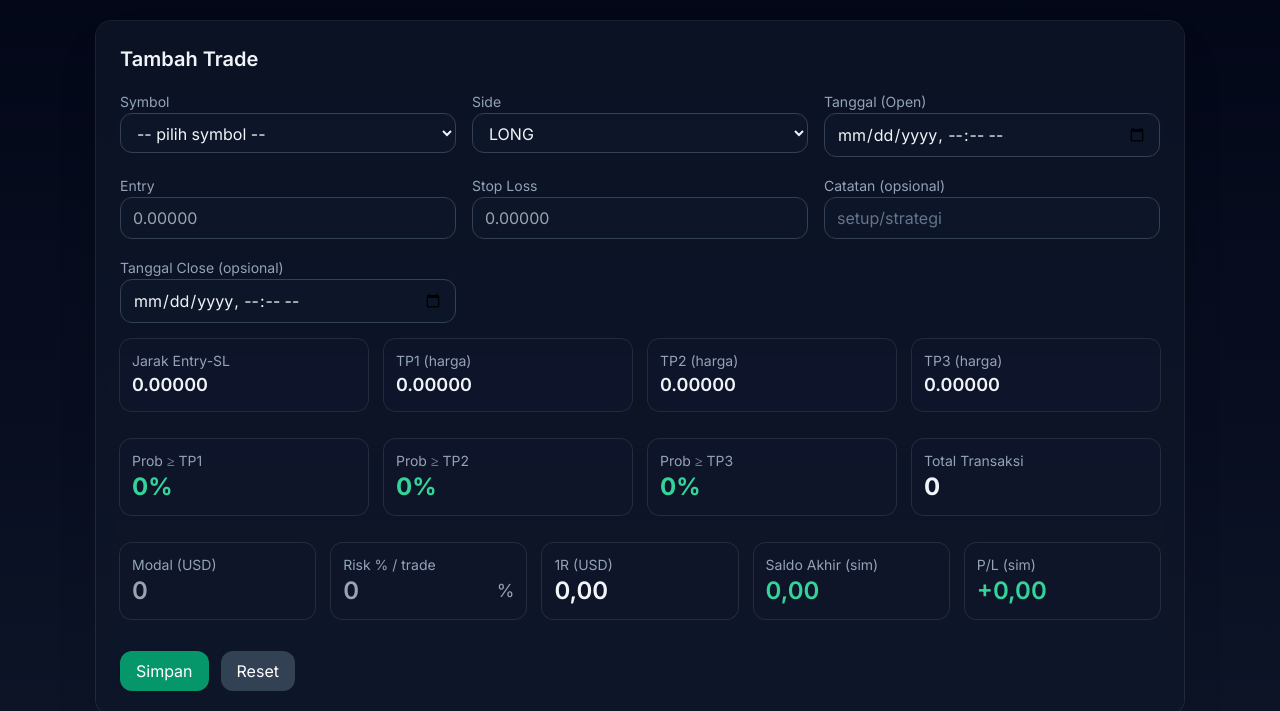
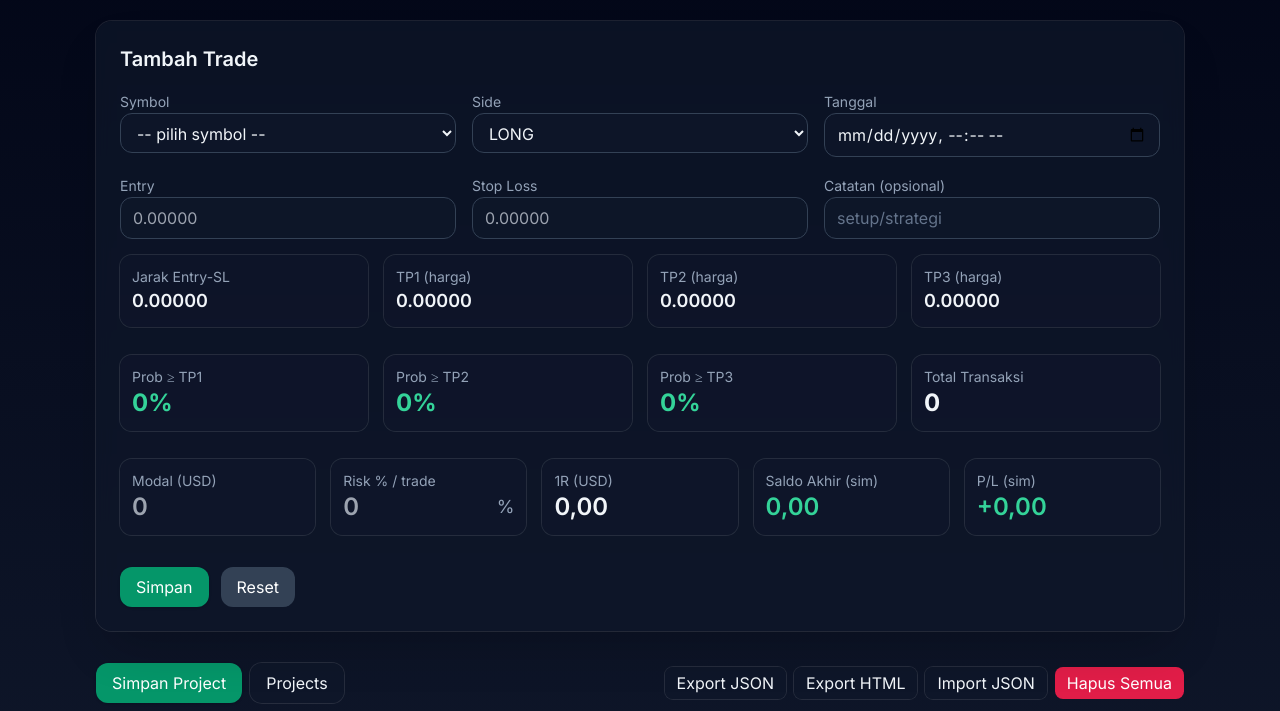
Before and after one commit to nursidikimohamad2-jpg/Journal-Trading, a plain HTML site: page index.html in a window 1280 px wide. Shown: the part 71-782 px from the top of the page. Drawn offline with nearby package versions, Linux system fonts and the light colour scheme.

Commit message:
Update index.html

```diff
--- a/index.html
+++ b/index.html
@@ -8,6 +8,7 @@
   <script src="https://cdn.tailwindcss.com"></script>
   <style>
     body{font-family:Inter,ui-sans-serif,system-ui}
+    /* hilangkan spin input number */
     input[type=number]::-webkit-outer-spin-button,
     input[type=number]::-webkit-inner-spin-button{ -webkit-appearance: none; margin:0 }
     input[type=number]{ -moz-appearance:textfield }
@@ -24,7 +25,7 @@
       <form id="tradeForm" class="grid grid-cols-1 md:grid-cols-3 gap-4">
         <div>
           <label class="text-sm text-slate-400">Symbol</label>
-          <input id="symbol" name="symbol" placeholder="XAUUSD"
+          <input name="symbol" placeholder="XAUUSD"
                  class="w-full bg-slate-900/70 border border-slate-700 rounded-xl px-3 py-2 placeholder-slate-500 focus:outline-none focus:ring-2 focus:ring-emerald-500/50 focus:border-emerald-500" />
         </div>
         <div>
@@ -35,7 +36,7 @@
           </select>
         </div>
         <div>
-          <label class="text-sm text-slate-400">Tanggal (Open)</label>
+          <label class="text-sm text-slate-400">Tanggal</label>
           <input type="datetime-local" name="setup_date"
                  class="w-full bg-slate-900/70 border border-slate-700 rounded-xl px-3 py-2 focus:outline-none focus:ring-2 focus:ring-emerald-500/50 focus:border-emerald-500" />
         </div>
@@ -54,15 +55,6 @@
           <label class="text-sm text-slate-400">Catatan (opsional)</label>
           <input name="note" placeholder="setup/strategi"
                  class="w-full bg-slate-900/70 border border-slate-700 rounded-xl px-3 py-2 placeholder-slate-500 focus:outline-none focus:ring-2 focus:ring-emerald-500/50 focus:border-emerald-500" />
-        </div>
-
-        <!-- NEW: tanggal close (opsional) -->
-        <div class="md:col-span-3 grid grid-cols-1 md:grid-cols-3 gap-4">
-          <div>
-            <label class="text-sm text-slate-400">Tanggal Close (opsional)</label>
-            <input type="datetime-local" name="close_date"
-                   class="w-full bg-slate-900/70 border border-slate-700 rounded-xl px-3 py-2 focus:outline-none focus:ring-2 focus:ring-emerald-500/50 focus:border-emerald-500" />
-          </div>
         </div>
 
         <!-- preview harga -->
@@ -144,11 +136,13 @@
     <!-- ===== Daftar + Toolbar bawah ===== -->
     <section>
       <div class="flex flex-wrap items-center gap-2 mb-3">
+        <!-- Simpan langsung ke project aktif -->
         <button id="saveToActiveBtn"
                 class="bg-emerald-700/70 hover:bg-emerald-600 text-white px-4 py-2 rounded-xl shadow hidden">
           Simpan (—)
         </button>
 
+        <!-- Simpan snapshot sebagai project baru / update -->
         <button id="saveProjectBtn" class="bg-emerald-600 hover:bg-emerald-500 text-white px-4 py-2 rounded-xl shadow">
           Simpan Project
         </button>
@@ -179,7 +173,6 @@
               <th class="px-3 py-2">R2</th>
               <th class="px-3 py-2">R3</th>
               <th class="px-3 py-2">Hasil</th>
-              <th class="px-3 py-2">Closed</th>
               <th class="px-3 py-2 text-left">Catatan</th>
               <th class="px-3 py-2">Aksi</th>
             </tr>
@@ -201,13 +194,13 @@
 
   <!-- ===== Modal Edit ===== -->
   <div id="editModal" class="fixed inset-0 bg-black/60 hidden items-center justify-center z-50">
-    <div class="w-[min(720px,95vw)] rounded-2xl shadow-2xl ring-1 ring-slate-300 bg-gradient-to-br from-slate-200 to-slate-300 text-slate-900">
+    <div class="w-[min(620px,95vw)] rounded-2xl shadow-2xl ring-1 ring-slate-300 bg-gradient-to-br from-slate-200 to-slate-300 text-slate-900">
       <div class="p-6">
         <h3 class="text-lg font-semibold mb-4">Edit Trade</h3>
         <form id="editForm" class="grid grid-cols-1 md:grid-cols-2 gap-4">
           <input type="hidden" name="id">
           <div class="md:col-span-2">
-            <label class="text-sm text-slate-600">Tanggal (Open)</label>
+            <label class="text-sm text-slate-600">Tanggal</label>
             <input name="setup_date" type="datetime-local"
                    class="w-full bg-slate-100 border border-slate-300 rounded-xl px-3 py-2 focus:outline-none focus:ring-2 focus:ring-emerald-500/50 focus:border-emerald-500" />
           </div>
@@ -231,12 +224,6 @@
           <div>
             <label class="text-sm text-slate-600">Stop Loss</label>
             <input name="stop_loss" type="number" step="0.0001"
-                   class="w-full bg-slate-100 border border-slate-300 rounded-xl px-3 py-2 focus:outline-none focus:ring-2 focus:ring-emerald-500/50 focus:border-emerald-500" />
-          </div>
-          <!-- NEW: close date -->
-          <div class="md:col-span-2">
-            <label class="text-sm text-slate-600">Tanggal Close</label>
-            <input name="close_date" type="datetime-local"
                    class="w-full bg-slate-100 border border-slate-300 rounded-xl px-3 py-2 focus:outline-none focus:ring-2 focus:ring-emerald-500/50 focus:border-emerald-500" />
           </div>
         </form>
```
